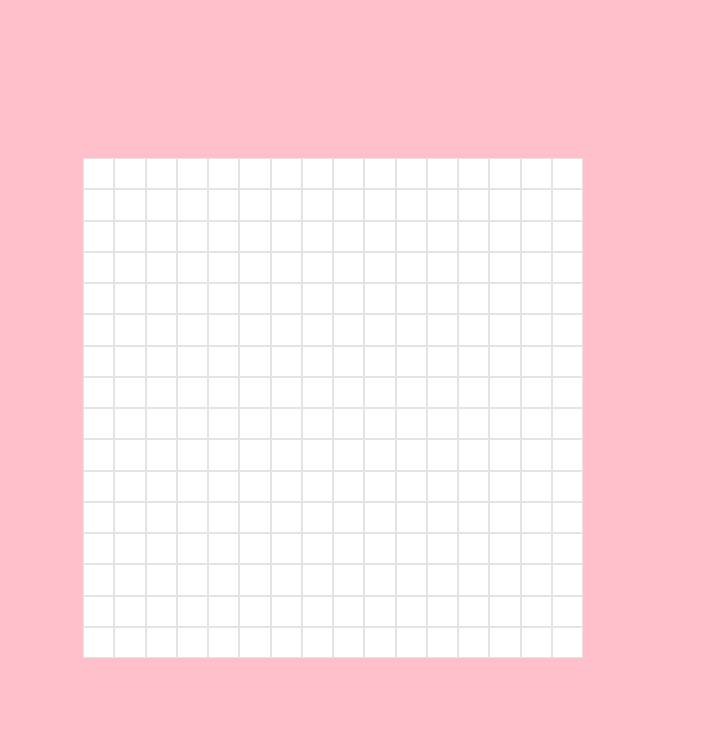
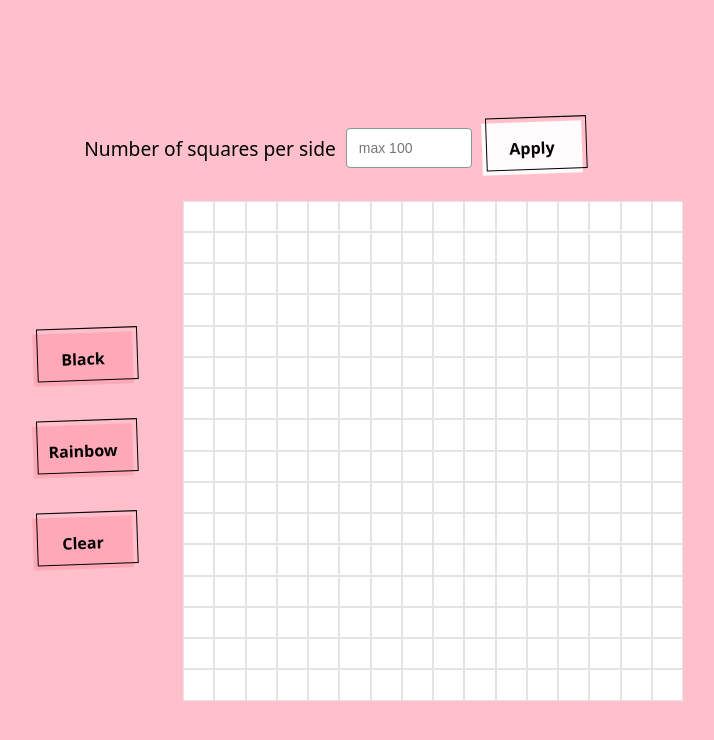
Before and after one commit to Zo-Snow/odin-etch-a-sketch, a plain HTML site: page index.html in a window 1280 px wide. Shown: the whole page, without its empty margins (307-1021 px from the left). Drawn offline with Linux system fonts and the light colour scheme.

Commit message:
Make input and clear functionality work

```diff
--- a/index.html
+++ b/index.html
@@ -7,9 +7,21 @@
     <link href="./styles.css" rel="stylesheet" />
 </head>
 <body>
+    <div class="input-container">
+        <p>Number of squares per side</p>
+        <input placeholder="max 100" type="number" min="1" max="100" name="input" class="input"/>
+        <button class="button apply" role="button">Apply</button>
+    </div>
 
-    <div class="drawing-container">
+    <div class="main-container">
+        <div class="options-container">
+            <button class="button" role="button">Black</button>
+            <button class="button" role="button">Rainbow</button>
+            <button class="button clear" role="button">Clear</button>
+        </div>
 
+        <div class="drawing-container">
+        </div>
     </div>
 
     <script type="text/javascript" src="./index.js"></script>
--- a/index.js
+++ b/index.js
@@ -1,6 +1,6 @@
 const container = document.querySelector(".drawing-container");
 
-let userNumber = 16;
+let defaultNum = 16;
 let isDrawing = false;
 
 window.addEventListener("mousedown", () => {
@@ -11,13 +11,18 @@ window.addEventListener("mouseup", () => {
     isDrawing = false;
 });
 
+createGrids(defaultNum);
+document.querySelector(".apply").addEventListener('click', setGrids);
+document.querySelector(".clear").addEventListener('click', clearGrids);
 
-for (let i = 0; i < userNumber; i++) {
+function createGrids(num) {
+
+for (let i = 0; i < num; i++) {
     const column = document.createElement("div");
     column.classList = "column";
     container.appendChild(column);
 
-    for (let i = 0; i < userNumber; i++) {
+    for (let i = 0; i < num; i++) {
     const square = document.createElement("div");
     square.classList = "square";
     column.appendChild(square);
@@ -27,3 +32,33 @@ for (let i = 0; i < userNumber; i++) {
     })
 }
 }
+
+}
+
+function setGrids() {
+
+    const userEntry = document.querySelector('input').value;
+
+    if (userEntry === "e" || userEntry === '' || userEntry > 100 || userEntry < 1) {
+        alert("Please enter a number from 1 to 100");
+    } else {
+        deleteGrids();
+        createGrids(parseInt(userEntry));
+        defaultNum = parseInt(userEntry);
+    }
+}
+
+function deleteGrids() {
+    document.querySelectorAll('.square').forEach((box) => {
+        box.remove();
+    })
+
+    document.querySelectorAll('.column').forEach((c) => {
+        c.remove();
+    })
+}
+
+function clearGrids() {
+    deleteGrids();
+    createGrids(parseInt(defaultNum));
+}
--- a/styles.css
+++ b/styles.css
@@ -1,9 +1,31 @@
 body {
     display: flex;
+    flex-direction: column;
     justify-content: center;
     align-items: center;
     height: 100vh;
     background-color: pink;
+}
+
+.input-container {
+    display: flex;
+    align-items: center;
+    gap: 10px;
+    margin-bottom: 20px;
+}
+
+.main-container {
+    display: flex;
+    flex-direction: row;
+}
+
+.options-container {
+    display: flex;
+    flex-direction: column;
+    justify-content: center;
+    align-items: center;
+    width: 200px;
+    gap: 40px;
 }
 
 .drawing-container {
@@ -27,3 +49,77 @@ body {
     border: 1px solid rgb(228, 228, 228);
     flex: 1;
 }
+
+
+.button {
+  background-color: rgb(255, 168, 183);
+  border: 0 solid #E5E7EB;
+  box-sizing: border-box;
+  color: #000000;
+  display: flex;
+  font-family: ui-sans-serif,system-ui,-apple-system,system-ui,"Segoe UI",Roboto,"Helvetica Neue",Arial,"Noto Sans",sans-serif,"Apple Color Emoji","Segoe UI Emoji","Segoe UI Symbol","Noto Color Emoji";
+  font-size: 1rem;
+  font-weight: 700;
+  justify-content: center;
+  line-height: 1.75rem;
+  padding: .75rem 1.65rem;
+  position: relative;
+  text-align: center;
+  text-decoration: none #000000 solid;
+  text-decoration-thickness: auto;
+  width: 100px;
+  max-width: 460px;
+  position: relative;
+  cursor: pointer;
+  transform: rotate(-2deg);
+  user-select: none;
+  -webkit-user-select: none;
+  touch-action: manipulation;
+}
+
+.button:focus {
+  outline: 0;
+}
+
+.button:after {
+  content: '';
+  position: absolute;
+  border: 1px solid #000000;
+  bottom: 4px;
+  left: 4px;
+  width: calc(100% - 1px);
+  height: calc(100% - 1px);
+}
+
+.button:hover:after {
+  bottom: 2px;
+  left: 2px;
+}
+
+.input {
+width: 100px;
+height: 36px;
+border-radius: 4px;
+padding-left: 12px;
+font-size: 14px;
+font-weight: normal;
+border: 1px solid rgb(137, 151, 155);
+transition: border-color 150ms ease-in-out 0s;
+outline: none;
+color: rgb(33, 49, 60);
+background-color: rgb(255, 255, 255);
+padding-right: 12px;
+}
+
+.input:hover{
+    box-shadow: rgb(236, 202, 219) 0px 0px 0px 3px;
+}
+
+p {
+    font-family: ui-sans-serif,system-ui,-apple-system,system-ui,"Segoe UI",Roboto,"Helvetica Neue",Arial,"Noto Sans",sans-serif,"Apple Color Emoji","Segoe UI Emoji","Segoe UI Symbol","Noto Color Emoji";
+    font-size: 1.2rem;
+}
+
+.input-container button {
+    background-color: rgb(255, 251, 253);
+}
```
